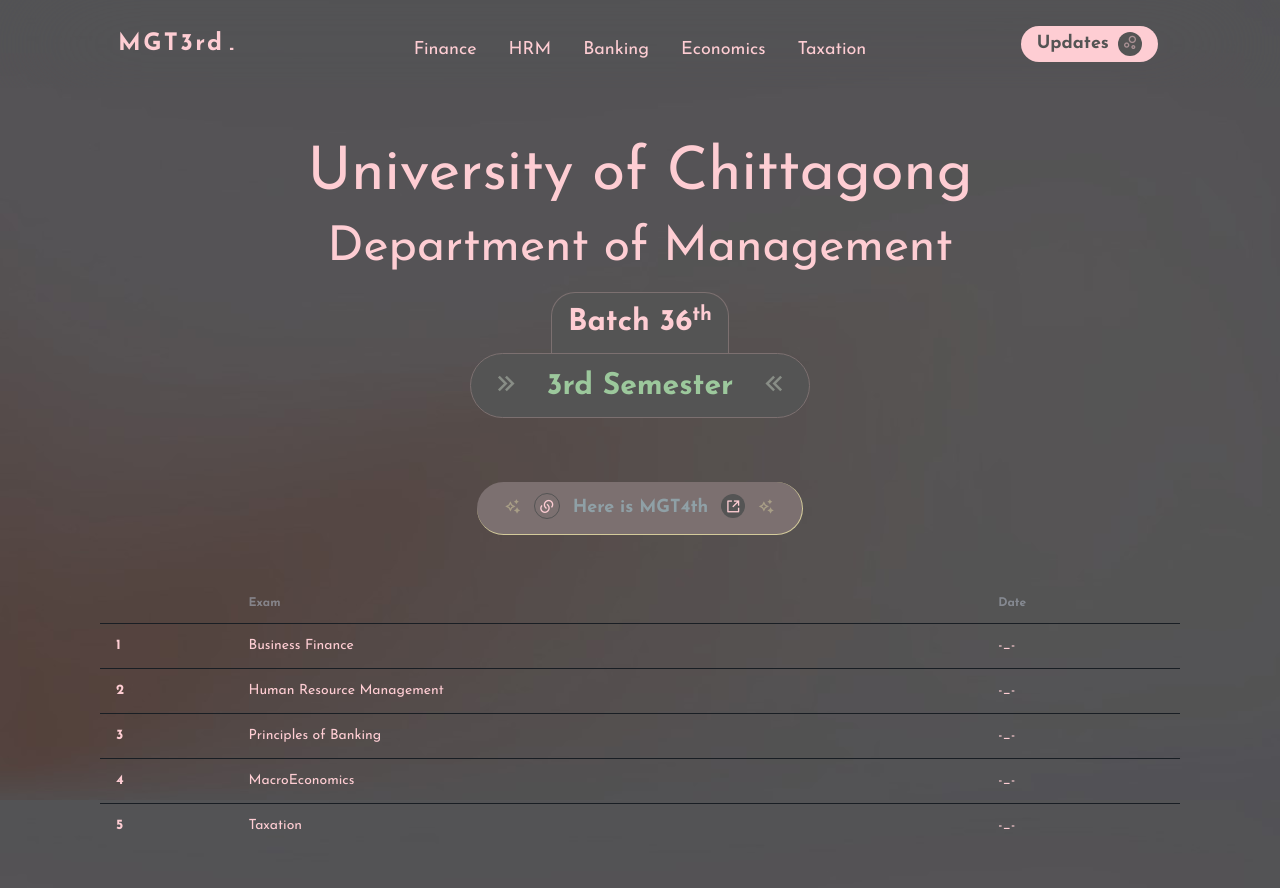
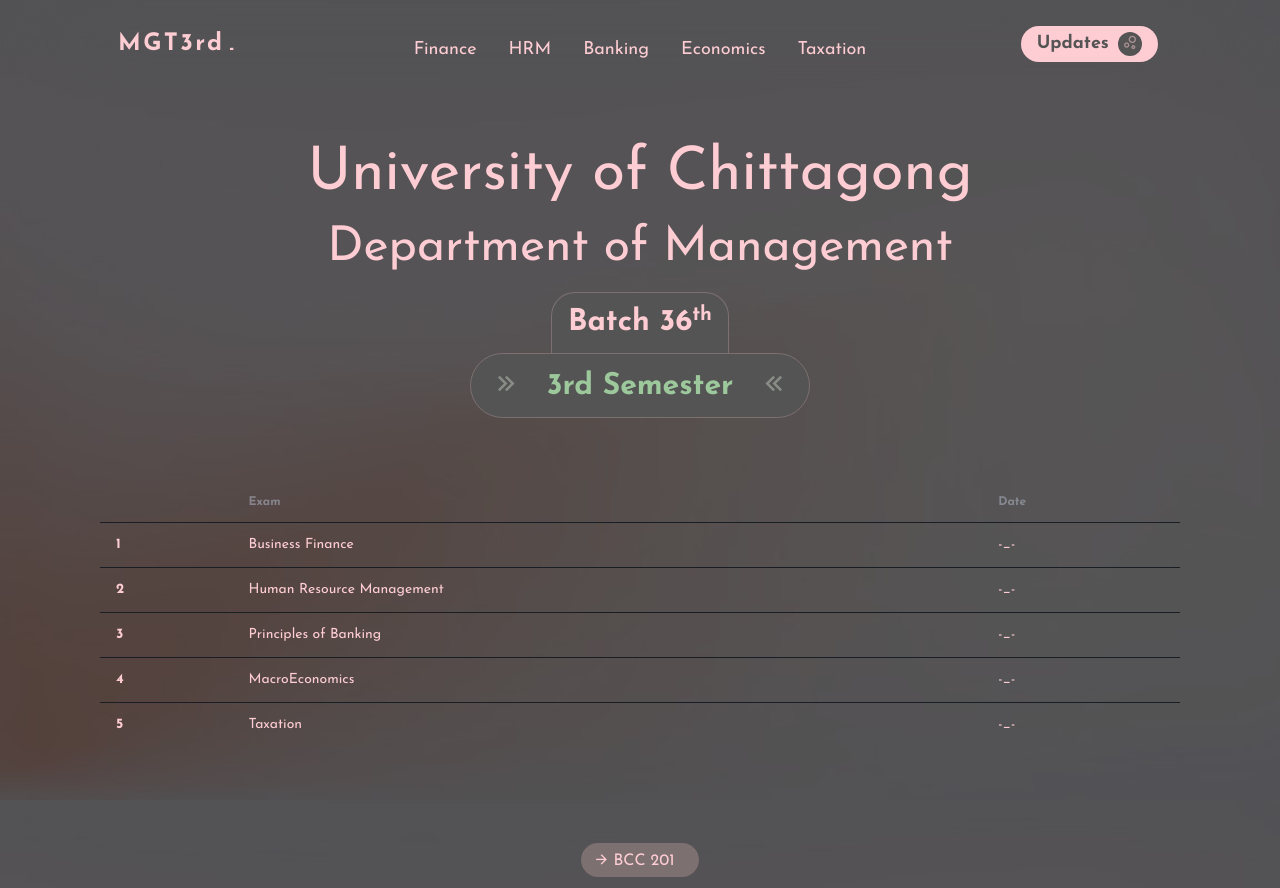
Before and after one commit to khbmh/depmgt3rd, a plain HTML site: page index.html in a window 1280 px wide. Shown: the top 888 px of the page. Drawn offline with nearby package versions, Linux system fonts and the light colour scheme.

Commit message:
4th link hide

```diff
--- a/index.html
+++ b/index.html
@@ -155,7 +155,8 @@
         ---- next semester link ----
 
         -->
-        <div class="py-4 lg:pt-8">
+
+        <!-- <div class="py-4 lg:pt-8">
 
           <a href="https://khbmh.github.io/mgt4th" target="_blank">
             <button
@@ -169,7 +170,14 @@
               <i class="ri-sparkling-2-line rounded-full text-clFour animate-pulse p-1"></i>
             </button>
           </a>
-        </div>
+        </div> -->
+
+        <!--
+
+        ---- next semester link ends ----
+
+        -->
+
 
         <div class="overflow-auto flex items-center justify-center pt-8">
           <table class="table">
```
